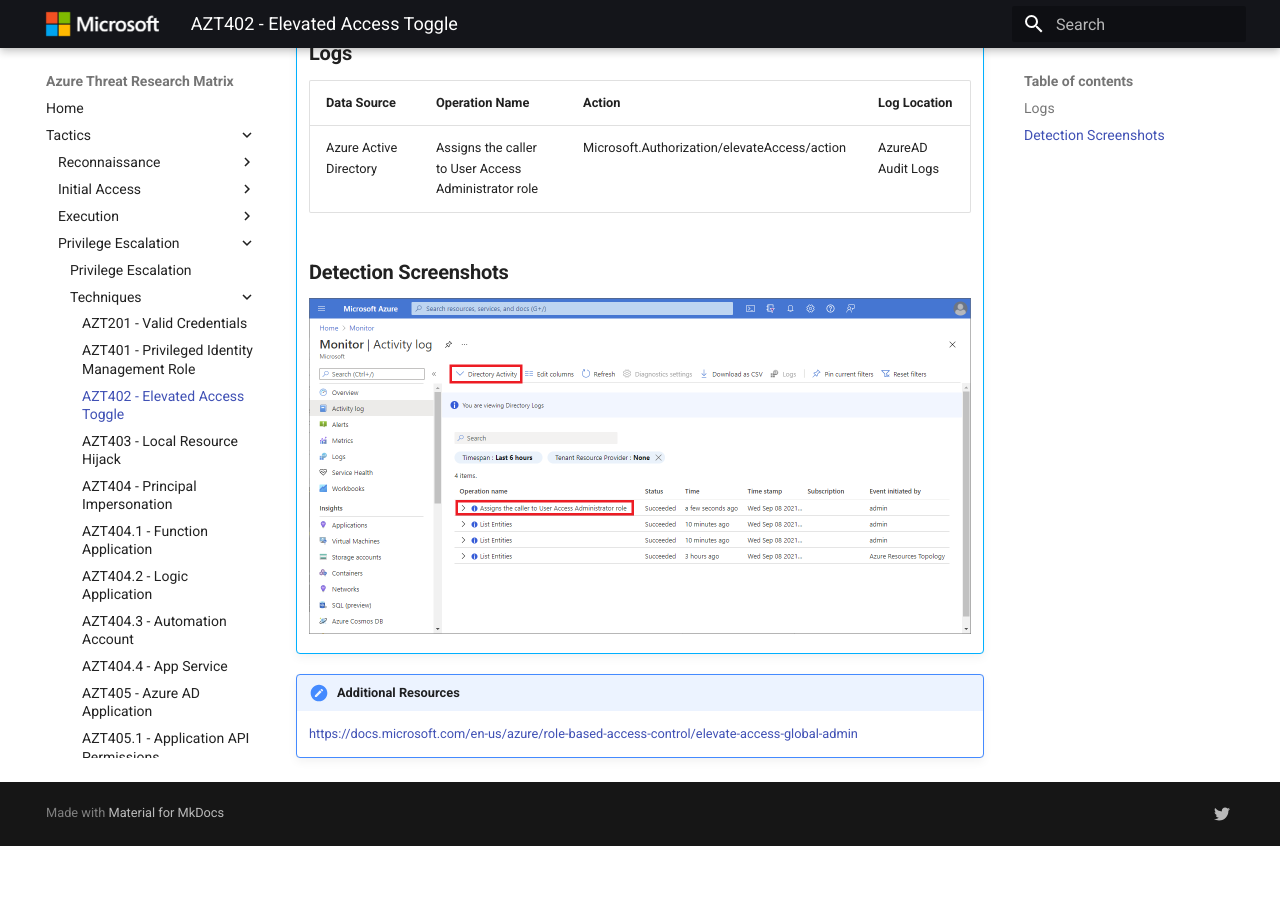
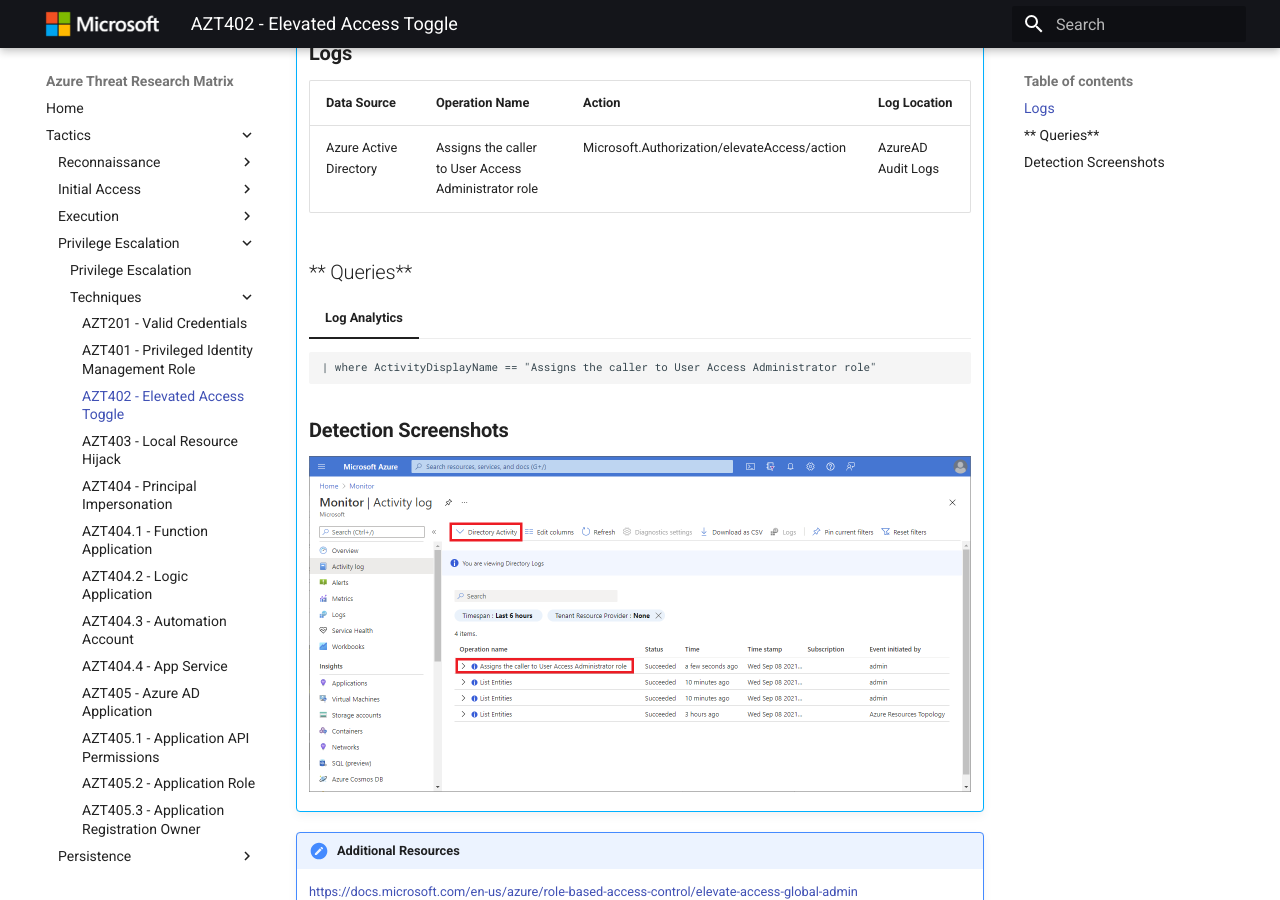
Before and after one commit to microsoft/Azure-Threat-Research-Matrix, an MkDocs documentation site: the page built from docs/PrivilegeEscalation/AZT402/AZT402.md, in a window 1280 px wide and 900 px high, scrolled down 679 px. Built offline with MkDocs 1.6.1 and Material for MkDocs 9.7.7, drawn with Linux system fonts in a browser that asks for light colours; before the commit the page ends 1525 px from its top, so only the background shows below that.

Commit message:
Update AZT402.md

````diff
--- a/docs/PrivilegeEscalation/AZT402/AZT402.md
+++ b/docs/PrivilegeEscalation/AZT402/AZT402.md
@@ -30,6 +30,15 @@ An adversary may escalate their privileges from Azure AD to all Azure subscripti
     |--------------------|---------------------|-------------------------------------------------------------------|--------------|
 	| Azure Active Directory | Assigns the caller to User Access Administrator role	 | Microsoft.Authorization/elevateAccess/action | AzureAD Audit Logs |
 
+	## ** Queries**
+
+
+	=== "Log Analytics"
+	```AuditLogs
+	| where ActivityDisplayName == "Assigns the caller to User Access Administrator role"
+	```
+
+
 	## **Detection Screenshots**
 
 	![monitorlogs](monitor-directory-activity.png)
````
